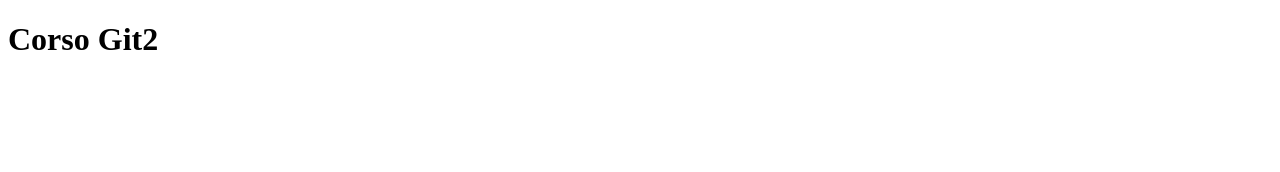
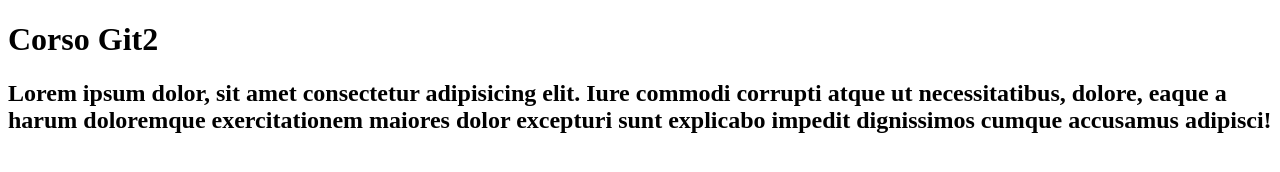
Before and after one commit to claudioprograms/corso_git, a plain HTML site: page index.html in a window 1280 px wide. Drawn offline with Linux system fonts and the light colour scheme.

Commit message:
aggiunto testo in index

```diff
--- a/index.html
+++ b/index.html
@@ -8,5 +8,7 @@
 </head>
 <body>
     <h1>Corso Git2</h1>
+    <h2>Lorem ipsum dolor, sit amet consectetur adipisicing elit. Iure commodi corrupti atque ut necessitatibus, dolore, eaque a harum doloremque exercitationem maiores dolor excepturi sunt explicabo impedit dignissimos cumque accusamus adipisci!</h2>
+
 </body>
 </html>
```
